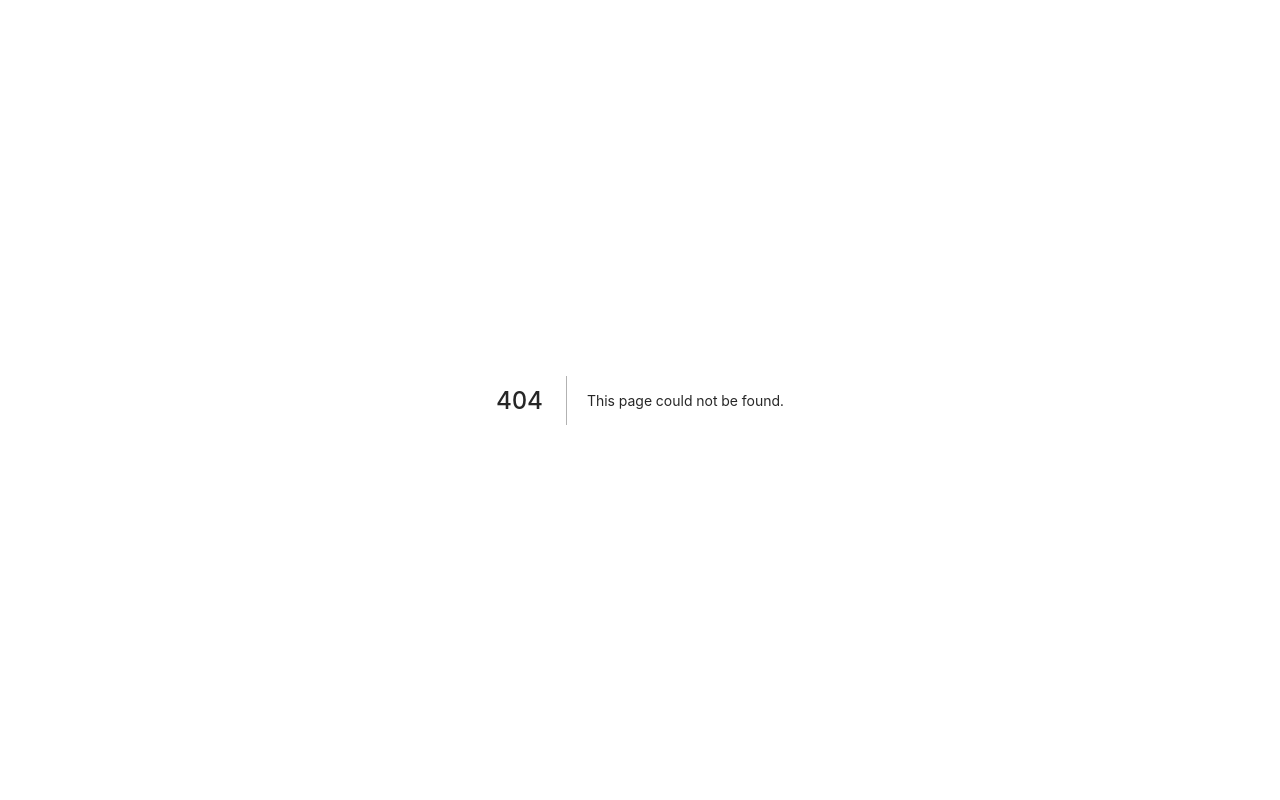
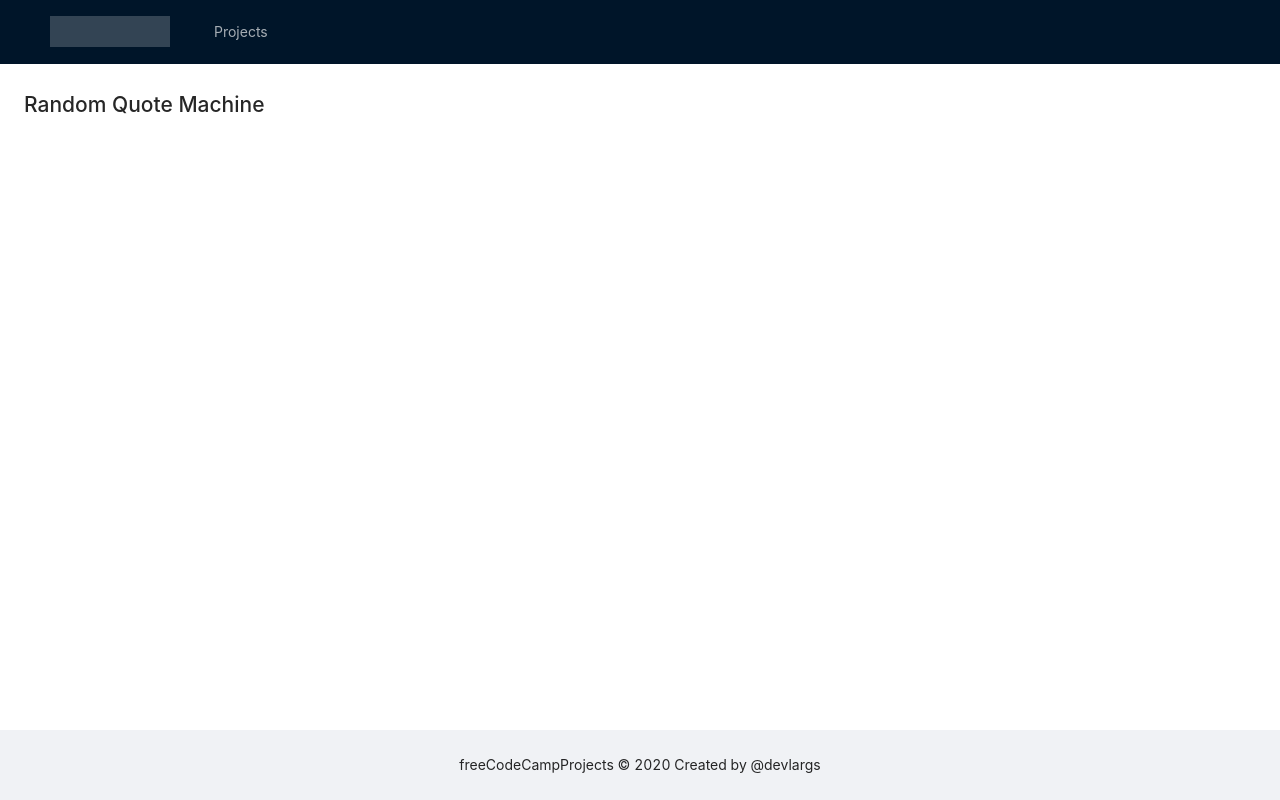
Before and after one commit to devlargs/freecodecamp-projects, a Next.js app: page /projects/front-end-libraries/random-quote-machine in a window 1280 px wide. Before the commit this address had no page. Built offline with nearby package versions, Linux system fonts and the light colour scheme.

Commit message:
created navbar

```diff
--- a/package.json
+++ b/package.json
@@ -11,7 +11,8 @@
     "antd": "^4.5.3",
     "next": "9.3.5",
     "react": "16.13.1",
-    "react-dom": "16.13.1"
+    "react-dom": "16.13.1",
+    "styled-components": "^5.1.1"
   },
   "devDependencies": {
     "@types/node": "^14.0.27",
--- a/pages/_app.tsx
+++ b/pages/_app.tsx
@@ -1,11 +1,120 @@
+import { Layout, Menu, Dropdown } from "antd";
+import styled from "styled-components";
+import Link from "next/link";
 import "../styles/global.css";
 
+const { SubMenu } = Menu;
+const { Header, Footer, Content } = Layout;
 const App = ({ Component, pageProps }) => {
+  const menu = (
+    <Menu style={{ marginTop: 10 }}>
+      <SubMenu title="Front End Libraries">
+        <Menu.Item>
+          <Link href="/projects/front-end-libraries/random-quote-machine">
+            Random Quote Machine
+          </Link>
+        </Menu.Item>
+        <Menu.Item>
+          <Link href="/projects/front-end-libraries/markdown-previewer">
+            Markdown Previewer
+          </Link>
+        </Menu.Item>
+        <Menu.Item>
+          <Link href="/projects/front-end-libraries/drum-machine">
+            Drum Machine
+          </Link>
+        </Menu.Item>
+        <Menu.Item>
+          <Link href="/projects/front-end-libraries/javascript-calculator">
+            Javascript Calculator
+          </Link>
+        </Menu.Item>
+        <Menu.Item>
+          <Link href="/projects/front-end-libraries/pomodoro-clock">
+            Pomodoro Clock
+          </Link>
+        </Menu.Item>
+      </SubMenu>
+
+      <SubMenu title="Data Visualization">
+        <Menu.Item>
+          <Link href="/projects/front-end-libraries/random-quote-machine">
+            Random Quote Machine
+          </Link>
+        </Menu.Item>
+        <Menu.Item>
+          <Link href="/projects/front-end-libraries/markdown-previewer">
+            Markdown Previewer
+          </Link>
+        </Menu.Item>
+        <Menu.Item>
+          <Link href="/projects/front-end-libraries/drum-machine">
+            Drum Machine
+          </Link>
+        </Menu.Item>
+        <Menu.Item>
+          <Link href="/projects/front-end-libraries/javascript-calculator">
+            Javascript Calculator
+          </Link>
+        </Menu.Item>
+        <Menu.Item>
+          <Link href="/projects/front-end-libraries/pomodoro-clock">
+            Pomodoro Clock
+          </Link>
+        </Menu.Item>
+      </SubMenu>
+    </Menu>
+  );
+
   return (
-    <>
-      <Component {...pageProps} />
-    </>
+    <Root>
+      <Layout className="layout">
+        <Header>
+          <div className="logo" />
+          <Menu theme="dark" mode="horizontal">
+            <Menu.Item>
+              <Dropdown
+                overlay={menu}
+                getPopupContainer={() => document.getElementById("projects")}
+              >
+                <a
+                  id="projects"
+                  className="ant-dropdown-link"
+                  onClick={(e) => e.preventDefault()}
+                >
+                  Projects
+                </a>
+              </Dropdown>
+            </Menu.Item>
+          </Menu>
+        </Header>
+        <Content style={{ height: "calc(100vh - 64px - 70px)" }}>
+          <div className="site-layout-content">
+            <Component {...pageProps} />
+          </div>
+        </Content>
+        <Footer style={{ textAlign: "center" }}>
+          freeCodeCampProjects © 2020 Created by @devlargs
+        </Footer>
+      </Layout>
+    </Root>
   );
 };
 
+const Root = styled.div`
+  .site-layout-content {
+    background: #fff;
+    padding: 24px;
+    height: 100%;
+  }
+  .logo {
+    width: 120px;
+    height: 31px;
+    color: white;
+    background: rgba(255, 255, 255, 0.2);
+    margin: 16px 24px 16px 0;
+    float: left;
+  }
+`;
+
 export default App;
--- /dev/null
+++ b/pages/projects/front-end-libraries/drum-machine.tsx
@@ -0,0 +1,3 @@
+export default () => {
+  return <h1>Drum machine</h1>;
+};
--- /dev/null
+++ b/pages/projects/front-end-libraries/javascript-calculator.tsx
@@ -0,0 +1,3 @@
+export default () => {
+  return <h1>Javascript Calculator</h1>;
+};
--- /dev/null
+++ b/pages/projects/front-end-libraries/markdown-previewer.tsx
@@ -0,0 +1,3 @@
+export default () => {
+  return <h1>Mark Down Previewer</h1>;
+};
--- /dev/null
+++ b/pages/projects/front-end-libraries/pomodoro-clock.tsx
@@ -0,0 +1,3 @@
+export default () => {
+  return <h1>Pomodoro Clock</h1>;
+};
--- /dev/null
+++ b/pages/projects/front-end-libraries/random-quote-machine.tsx
@@ -0,0 +1,3 @@
+export default () => {
+  return <h1>Random Quote Machine</h1>;
+};
```
Also changed, not shown: components/Navbar.tsx (added, +31 -0 lines), 1 other file (tests, documents, lock files or other folders).
